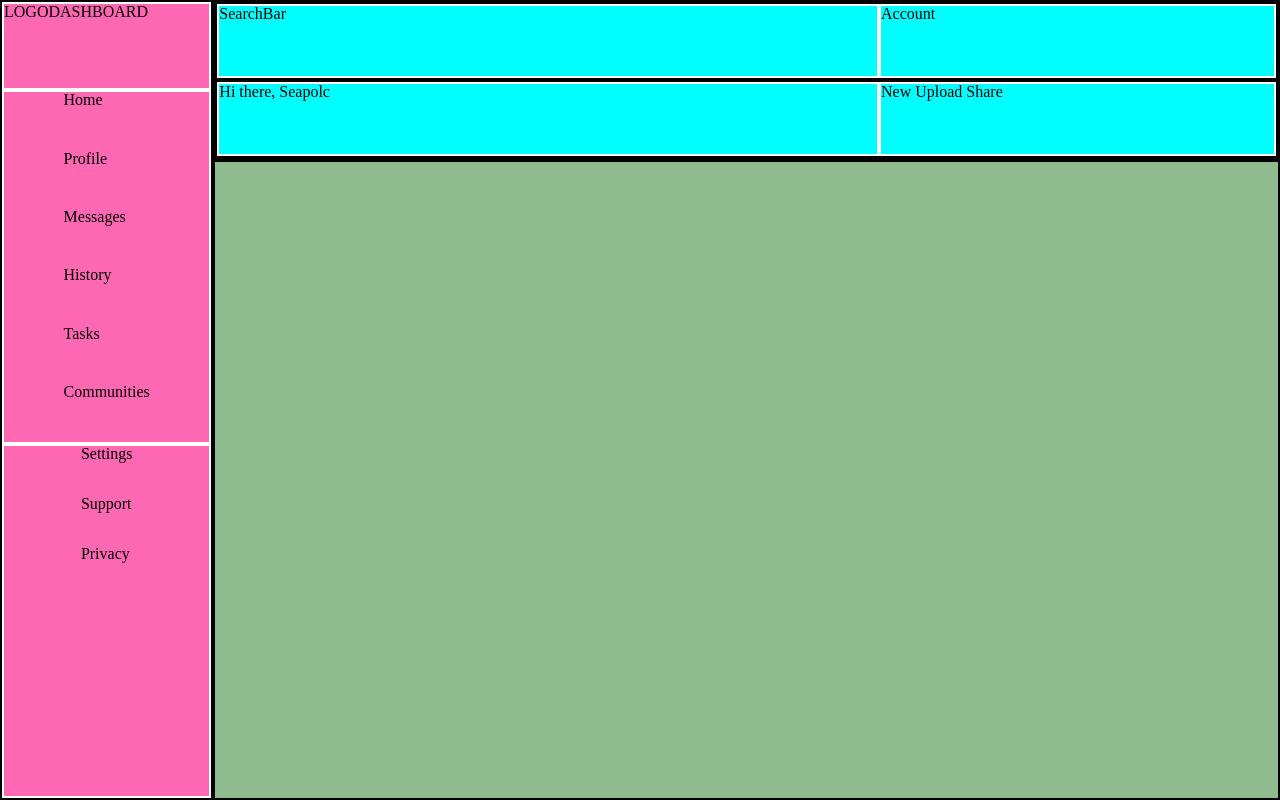
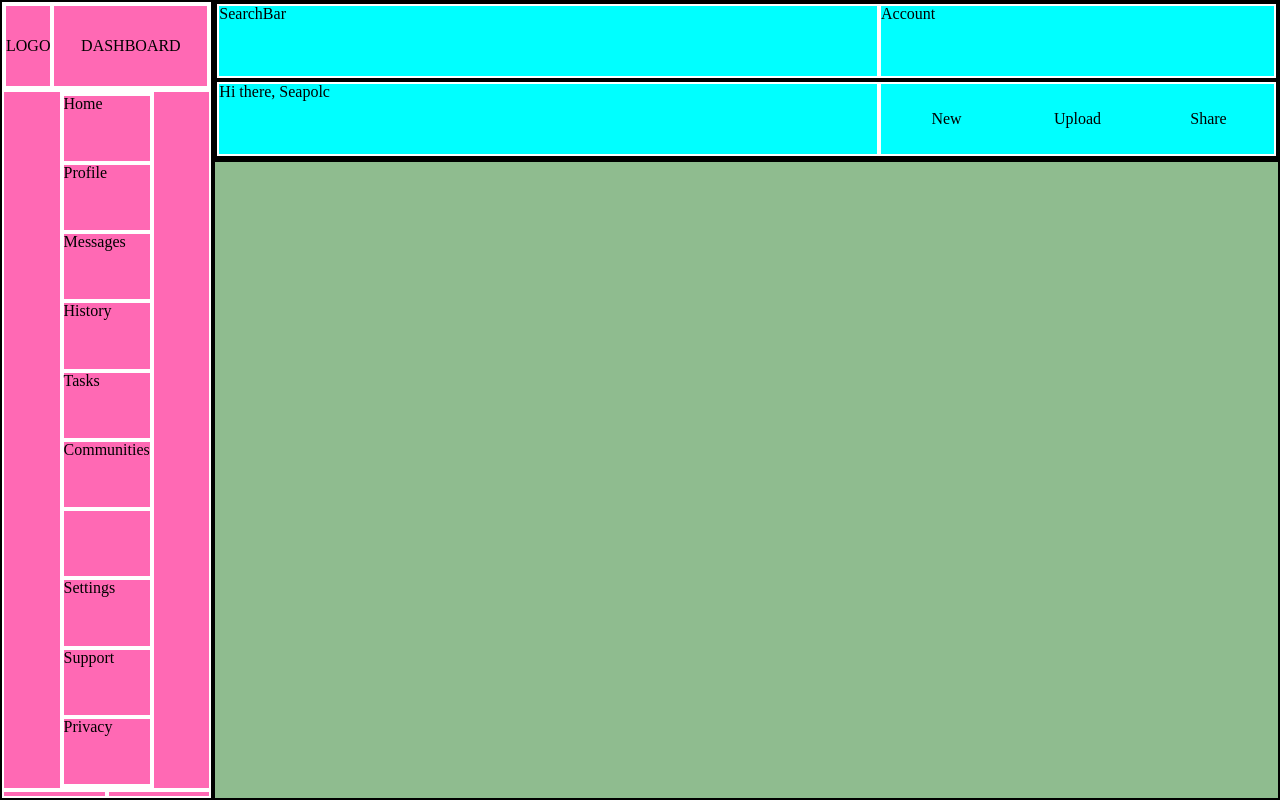
Before and after one commit to Seapolco/odin-admin-dashboard, a plain HTML site: page index.html in a window 1280 px wide. Drawn offline with Linux system fonts and the light colour scheme.

Commit message:
Collapsed sidebar into one ul, centered divs in sidebar and userbar
Collapsed the sidebar to unsure all items lined up correctly. May have to try another technique to get the spacing
to look identical to the desired outcome.
About to tackle the portfolio section.

```diff
--- a/index.html
+++ b/index.html
@@ -17,7 +17,11 @@
             </div>
             <div class="userInfoAndButtons">
                 <div class="userInfo">Hi there, Seapolc</div>
-                <div class="userButtons">New Upload Share</div>
+                <div class="userButtons">
+                    <div class="newButton">New</div>
+                    <div class="uploadButton">Upload</div>
+                    <div class="shareButton">Share</div>
+                </div>
             </div>
         </div>
         <div class="sidebar">
@@ -33,13 +37,15 @@
                     <li>History</li>
                     <li>Tasks</li>
                     <li>Communities</li>
+                    <li>&nbsp;</li>
+                    <li>Settings</li>
+                    <li>Support</li>
+                    <li>Privacy</li>
                 </ul>
             </div>
             <div class="supportNavigation">
                 <ul>
-                    <li>Settings</li>
-                    <li>Support</li>
-                    <li>Privacy</li>
+
                 </ul>
             </div>
         </div>
--- a/styles.css
+++ b/styles.css
@@ -88,11 +88,22 @@ table {
     border:solid white 2px;
 }
 
+.userButtons  {
+    display: grid;
+    grid-template-columns: repeat(3, 1fr);
+}
+
+.userButtons > div {
+    display: grid;
+    justify-content: center;
+    align-content: center;
+}
+
 .sidebar {
     display: grid;
     border: solid black 2px;
     background-color: hotpink;
-    grid-template-rows: 1fr 4fr 4fr;
+    grid-template-rows: 1fr 8fr;
     grid-row: 1/3;
     grid-column: 1/2;
 }
@@ -106,19 +117,36 @@ table {
 .dashboardLogo {
     display:grid;
     grid-template-columns: 1fr 4fr;
+    border: solid white 2px;
+}
+
+.dashboardLogo > div {
+    display:grid;
+    border: solid white 2px;
+    justify-content: center;
+    align-content: center;
 }
 
 .userNavigation ul {
     display: grid;
-    grid-template-rows: repeat(6, 1fr);
+    grid-template-rows: repeat(10, minmax(30px,1fr));
     justify-content: center;
+    border: solid white 2px;
+}
+
+.userNavigation li {
+    border: solid white 2px;
 }
 
 .supportNavigation ul {
     display: grid;
     grid-template-rows: repeat(3, 1fr) 4fr;
     justify-content: center;
+    border: solid white 2px;
 }
+
+
+
 
 .content {
     display:grid;
```
